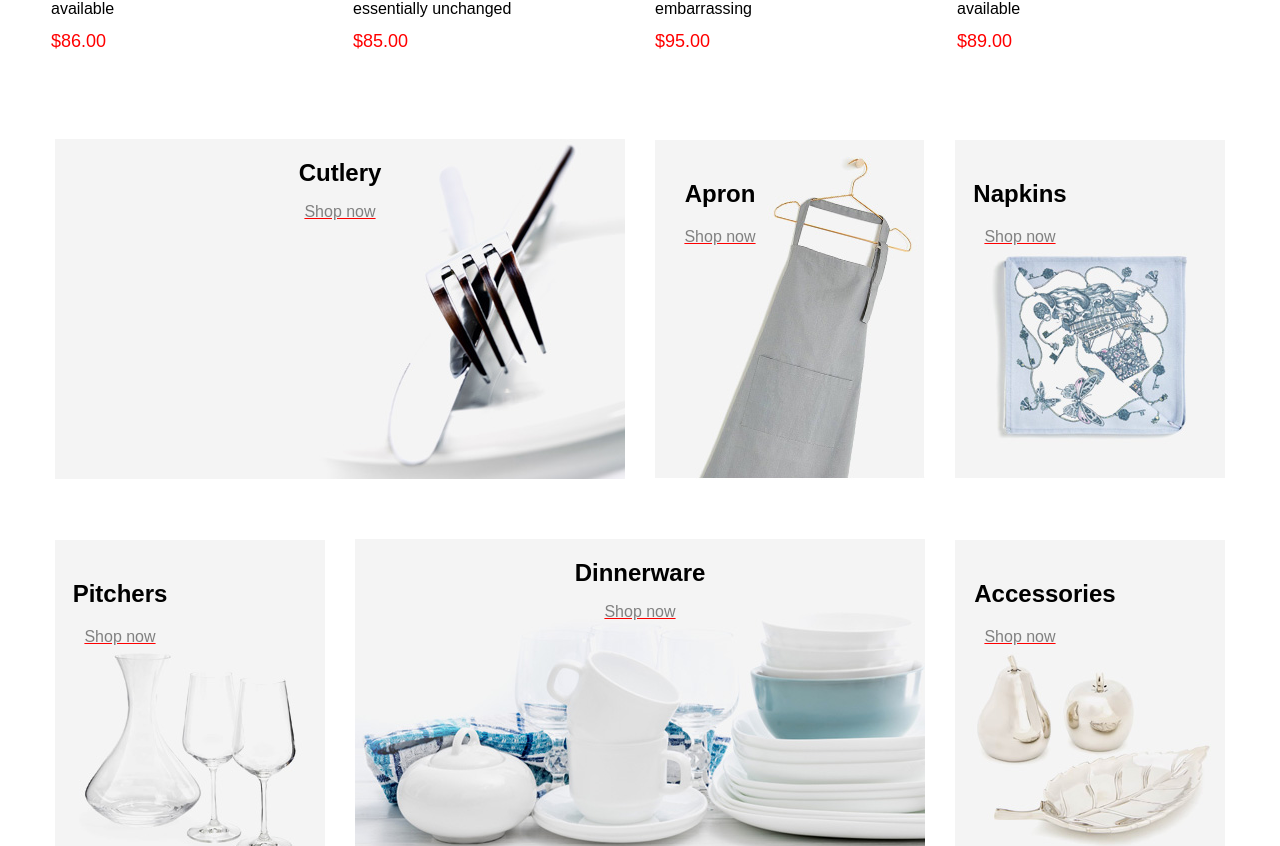
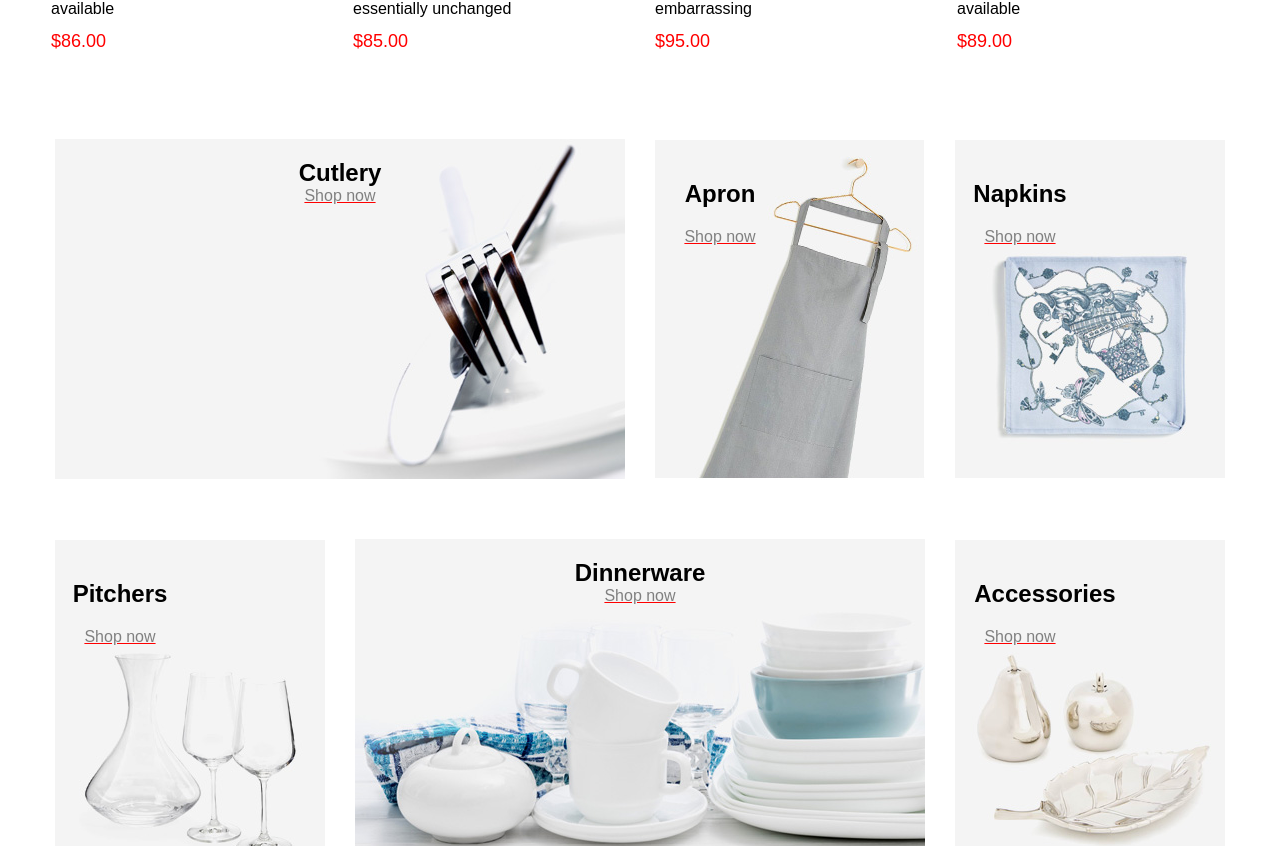
Before and after one commit to Praisewuch/eProject_Kitchen_appliances, a React (Create React App) app: page / in a window 1280 px wide. Shown: the part 1697-2543 px from the top of the page. Built offline with nearby package versions, Linux system fonts and the light colour scheme.

Commit message:
final changes

```diff
--- a/src/Home/Header.jsx
+++ b/src/Home/Header.jsx
@@ -18,7 +18,7 @@ const Header = () => {
             <p className="p">Collection</p>
           </div>
           <div className="top-box">
-            <p className="underline">Discover Now</p>
+            <p><a href="/shops" className="underline">Discover Now</a></p>
           </div>
         </div>
 
@@ -41,7 +41,7 @@ const Header = () => {
             <p className="p">FlatWare</p>
           </div>
           <div className="top-box">
-            <p className="underline">Discover Now</p>
+            <p><a href="/shops" className="underline">Discover Now</a></p>
           </div>
         </div>
       </div>
--- a/src/Home/NewArrivials.jsx
+++ b/src/Home/NewArrivials.jsx
@@ -13,11 +13,11 @@ const NewArrivials = () => {
     <div className='newArrivials'>
       <h1>New Arrivials</h1>
       <p>Accumsan vitae pede lacus ut ullamcorper sollictundin qusique libero est.</p>
-      <nav>
+      <nav className='disp'>
         <ul className='ul'>
         <li className='glas'>GLASSWARE</li>
-        <li>PLACEMATS</li>
-        <li>CUTLERY</li>
+        <li className='disp'>PLACEMATS</li>
+        <li className='disp'>CUTLERY</li>
         <li>NAPKINS</li>
         </ul>
       </nav>
--- a/src/Home/Trending.jsx
+++ b/src/Home/Trending.jsx
@@ -47,40 +47,40 @@ const Trending = () => {
       </div>
       <div className="gridboxes">
         <div className="rowe1">
-          <div className="boxe2 images1">
+          <div className="boxe2 images1 disp">
             <h2>
               Cutlery
             </h2>
-            <p className="underline">
+            <a href="/shops" className="underline">
               Shop now
-            </p>
+            </a>
           </div>
           <div className="boxe3 images2">
             <h2>Apron</h2>
-            <p className="underline">Shop now</p>
+            <p><a href="/shops" className="underline">Shop now</a></p>
           </div>
           <div className="boxe3 images3">
             <h2>Napkins</h2>
-            <p className="underline">Shop now</p>
+            <p><a href="/shops" className="underline">Shop now</a></p>
           </div>
         </div>
 
         <div className="rowe2">
           <div className="boxe3 images4">
             <h2>Pitchers</h2>
-            <p className="underline">Shop now</p>
+            <p><a href="/shops" className="underline">Shop now</a></p>
           </div>
-          <div className="boxe2 images5">
+          <div className="boxe2 images5 disp">
             <h2>
               Dinnerware
             </h2>
-            <p className="underline">
+            <a href="/shops" className="underline">
               Shop now
-            </p>
+            </a>
           </div>
           <div className="boxe3 images6">
             <h2 style={{marginLeft: -90}}>Accessories</h2>
-            <p className="underline">Shop now</p>
+            <p><a href="/shops" className="underline">Shop now</a></p>
           </div>
         </div>
       </div>
--- a/src/Home/home.css
+++ b/src/Home/home.css
@@ -121,8 +121,8 @@ body {
 }
 @media screen and (max-width: 768px) {
   .footers{
-    padding-top: 50px;
-    padding-bottom: 10px;
+    padding-bottom: 200px;
+    background-color:white;
   }
   .display{
     display:none;
@@ -257,6 +257,10 @@ body {
   margin-top: 20px;
   width: 160px;
 }
+a{
+  display:block;
+  color:grey;
+}
 .top-box {
   width: 160px;
 }
@@ -271,6 +275,10 @@ body {
 .underline {
   text-decoration: underline;
   text-decoration-color: red;
+}
+.underline:hover{
+  color: rgba(100,0,0,0.2);
+  text-decoration-color:white;
 }
 div > h2 {
   margin-bottom: -20px;
--- a/src/NavBar/nav.css
+++ b/src/NavBar/nav.css
@@ -107,6 +107,9 @@
 
   /* Show hamburger on smaller screens */
   @media (max-width: 768px) {
+    .disp{
+      display:none;
+    }
     .hamburger {
       display: block;
       cursor: pointer;
```
